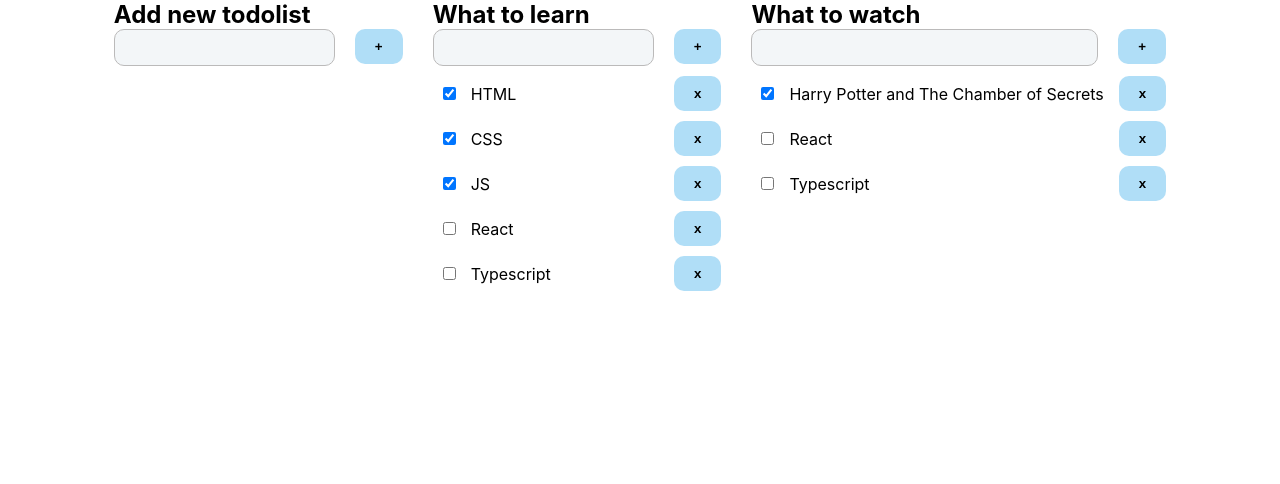
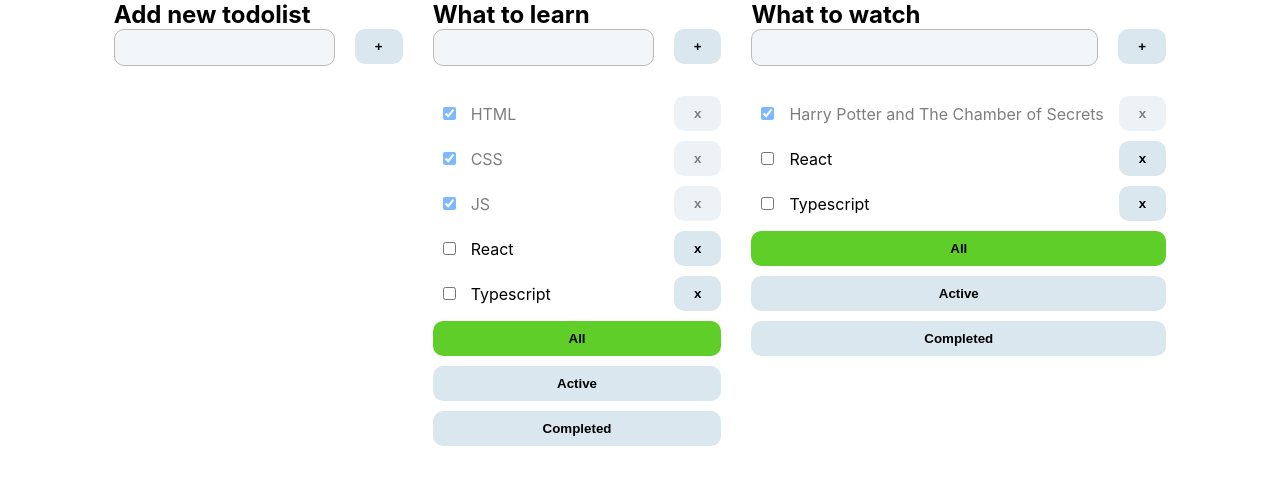
Before and after one commit to persistent-fox/trello, a React (Create React App) app: page / in a window 1280 px wide. Shown: the top 484 px of the page. Built offline with nearby package versions, Linux system fonts and the light colour scheme.

Commit message:
create filters

```diff
--- a/src/App.css
+++ b/src/App.css
@@ -4,6 +4,38 @@
 	padding: 0;
 	margin: 0;
 	box-sizing: border-box;
+}
+
+li {
+	list-style: none;
+}
+
+button {
+	padding: 10px 20px;
+	border: none;
+	border-radius: 10px;
+	font-weight: 900;
+	background-color: rgb(218 231 239);
+	cursor: pointer;
+}
+
+input {
+	padding: 10px 20px;
+	border: 1px solid #bbbaba;
+	border-radius: 10px;
+	font-weight: 900;
+	background-color: rgb(243, 246, 248);
+}
+
+input:focus-visible {
+	outline: none;
+	border: 1px solid #abcaf7;
+}
+
+.buttons-wrapper {
+	display: flex;
+	flex-direction: column;
+	gap: 10px;
 }
 
 .App {
@@ -23,29 +55,20 @@
 	align-items: center;
 	gap: 15px;
 	margin-bottom: 10px;
-	span {
+	label {
 		text-align: left;
 		flex-grow: 1;
+		cursor: pointer;
 	}
 }
-li {
-	list-style: none;
+
+.completed {
+	opacity: 0.5;
 }
-
-button {
-	padding: 10px 20px;
-	border: none;
-	border-radius: 10px;
-	font-weight: 900;
-	background-color: rgb(176, 222, 247);
-}
-
-input {
-	padding: 10px 20px;
-	border: 1px solid #bbbaba;
-	border-radius: 10px;
-	font-weight: 900;
-	background-color: rgb(243, 246, 248);
+.item-form {
+	display: flex;
+	flex-direction: column;
+	margin-bottom: 20px;
 }
 
 .wrapper {
@@ -58,3 +81,16 @@ input {
 		flex-grow: 1;
 	}
 }
+
+.error {
+	color: #ff4646;
+	font-weight: 500;
+}
+
+.input-error {
+	border: 1px solid #ff4646;
+}
+
+.active {
+	background-color: #5fce28;
+}
--- a/src/App.tsx
+++ b/src/App.tsx
@@ -3,7 +3,7 @@ import { v1 } from 'uuid';
 import './App.css';
 import { Todolist } from './components/todolist/Todolist';
 import { AddItemForm } from './components/add-item-form/AddItemForm';
-import { TTask, TTodolist } from './types/types';
+import { TFilter, TTask, TTodolist } from './types/types';
 
 function App() {
 	const todolist1 = v1();
@@ -42,23 +42,39 @@ function App() {
 		}
 	};
 
+	const changeFilter = (todoId: string, filter: TFilter) => {
+		setTodolists([...todolists.map(item => (item.id === todoId ? { ...item, filter: filter } : item))]);
+	};
+
+	const addTodoList = () => {};
+
 	return (
 		<div className='App'>
 			<div>
 				<h2>Add new todolist</h2>
-				<AddItemForm />
+				<AddItemForm addItem={addTodoList} />
 			</div>
-			{todolists.map(item => (
+			{todolists.map(item => {
+				let filteredTasks = tasks[item.id];
+				if (item.filter === 'active') {
+					filteredTasks = filteredTasks.filter(task => !task.isDone);
+				}
+				if (item.filter === 'completed') {
+					filteredTasks = filteredTasks.filter(task => task.isDone);
+				}
+				return (
 					<Todolist
 						changeStatus={changeStatus}
 						key={item.id}
 						title={item.title}
 						filter={item.filter}
-					tasks={tasks[item.id]}
+						tasks={filteredTasks}
 						todoId={item.id}
 						AddTask={AddTask}
+						changeFilter={changeFilter}
 					/>
-			))}
+				);
+			})}
 		</div>
 	);
 }
--- a/src/components/add-item-form/AddItemForm.tsx
+++ b/src/components/add-item-form/AddItemForm.tsx
@@ -1,12 +1,34 @@
+import { ChangeEvent, useState } from 'react';
+
 type TAddItemForm = {
 	addItem: (title: string) => void;
 };
 
 export const AddItemForm = ({ addItem }: TAddItemForm) => {
+	const [value, setValue] = useState('');
+	const [error, setError] = useState(false);
+
+	const handleChange = (e: ChangeEvent<HTMLInputElement>) => {
+		setValue(e.currentTarget.value);
+		setError(false);
+	};
+
+	const onChange = () => {
+		if (value.trim() !== '') {
+			addItem(value);
+			setValue('');
+		} else {
+			setError(true);
+		}
+	};
+
 	return (
-		<div className='wrapper'>
-			<input type='text' />
-			<button onClick={() => addItem()}>+</button>
+		<div className='item-form'>
+			<div className='wrapper'>
+				<input className={error ? 'input-error' : ''} value={value} onChange={handleChange} type='text' />
+				<button onClick={onChange}>+</button>
+			</div>
+			{error && <span className='error'>This field is required</span>}
 		</div>
 	);
 };
--- a/src/components/todolist/Todolist.tsx
+++ b/src/components/todolist/Todolist.tsx
@@ -8,23 +8,43 @@ type TTodolistProps = {
 	filter: TFilter;
 	tasks: TTask[];
 	changeStatus: (todoId: string, taskId: string, status: boolean) => void;
-	AddTask: (todoId: string, title: boolean) => void;
+	AddTask: (todoId: string, title: string) => void;
+	changeFilter: (todoId: string, filter: TFilter) => void;
 };
 
-export const Todolist = ({ todoId, title, tasks, changeStatus, AddTask }: TTodolistProps) => {
+export const Todolist = ({ todoId, title, filter, tasks, changeStatus, AddTask, changeFilter }: TTodolistProps) => {
+	const addItem = (title: string) => {
+		AddTask(todoId, title);
+	};
 	return (
 		<div className='todolist'>
 			<h2>{title}</h2>
-			<AddItemForm addItem={AddTask} />
+			<AddItemForm addItem={addItem} />
 			<ul className='list'>
 				{tasks.map(item => (
-					<li className='list-item' key={item.id}>
-						<input onChange={() => changeStatus(todoId, item.id, !item.isDone)} checked={item.isDone} type='checkbox' />
-						<span>{item.title}</span>
+					<li className={`list-item ${item.isDone ? 'completed' : ''}`} key={item.id}>
+						<input
+							id={item.id}
+							onChange={() => changeStatus(todoId, item.id, !item.isDone)}
+							checked={item.isDone}
+							type='checkbox'
+						/>
+						<label htmlFor={item.id}>{item.title}</label>
 						<button>x</button>
 					</li>
 				))}
 			</ul>
+			<div className='buttons-wrapper'>
+				<button className={filter === 'all' ? 'active' : ''} onClick={() => changeFilter(todoId, 'all')}>
+					All
+				</button>
+				<button className={filter === 'active' ? 'active' : ''} onClick={() => changeFilter(todoId, 'active')}>
+					Active
+				</button>
+				<button className={filter === 'completed' ? 'active' : ''} onClick={() => changeFilter(todoId, 'completed')}>
+					Completed
+				</button>
+			</div>
 		</div>
 	);
 };
```
Lines whose indentation alone changed are shown as unchanged.
